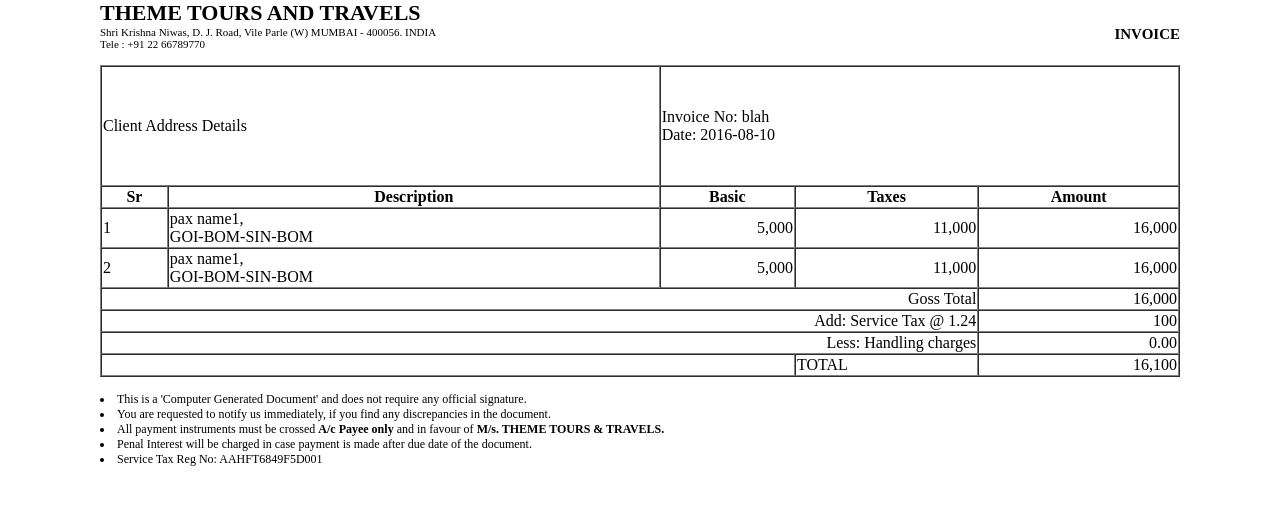
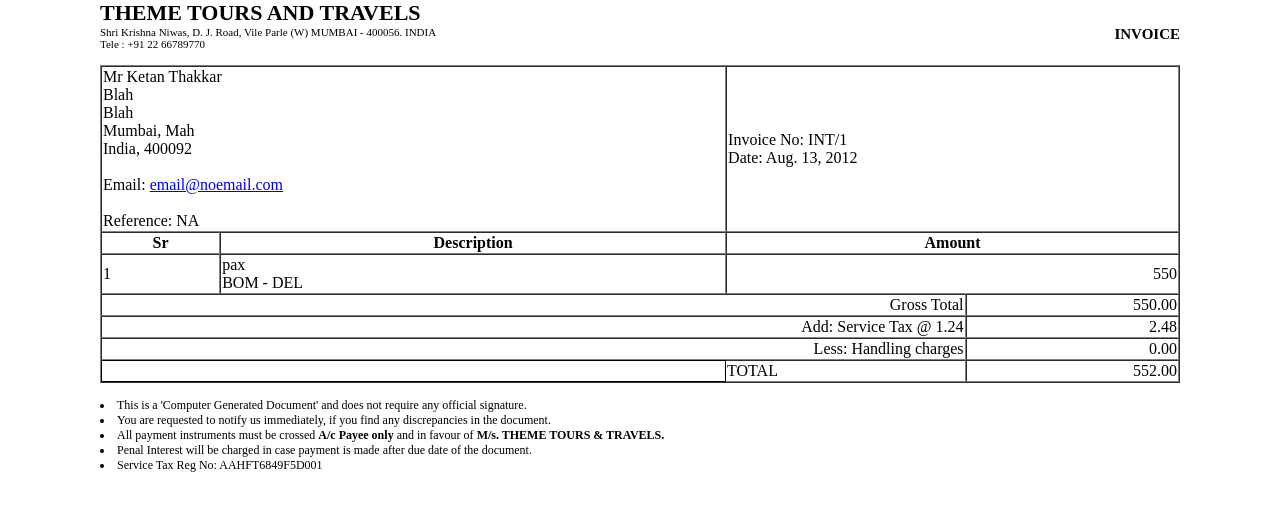
Before and after one commit to jileshl/themetours, a Django app: page /print/airsales/1 in a window 1280 px wide. Shown: the top 511 px of the page. Run offline with Django 3.2, Linux system fonts and the light colour scheme; data comes from the database, SQL or seed files in the repository; parts of the project's set-up code (start-up, migrations or seed data) failed here and were passed over.

Commit message:
Issue 1:	Change In Bill
Print bill Made it dynamic

```diff
--- a/templates/themetours/print_airsales.html
+++ b/templates/themetours/print_airsales.html
@@ -83,58 +83,87 @@
       <table width='100%' border='1px solid' cellspacing='0px' cellpading='0px'>
 	<tr class='billHeader'>
 	  <td colspan=5>
-	    <div>Client Address Details<br /></div>
+	    <div>
+	      {{ client.display_name }}<br />
+	      {{ client.address_line1 }}<br />
+	      {{ client.address_line2 }}<br />
+	      {{ client.city }}, {{ client.state }}<br />
+	      {{ client.country }}, {{ client.zip }}<br />
+	      <br />
+	      Email: <a href='mailto:{{ client.email }}'>{{ client.email }}</a><br />
+	      <br />
+	      Reference: {{ client.reference_name }}<br />
+	    </div>
 	  </td>
 	  <td colspan=3>
 	    <div>
-	      <div> Invoice No: blah </div>
-	      <div> Date: 2016-08-10 </div>
+	      <div> Invoice No: {{ sale.sales_transaction_no }} </div>
+	      <div> Date: {{ sale.sales_date }} </div>
 	    </div>
 	  </td>
 	</tr>
 	<tr>
 	  <th colspan=1>Sr</th>
 	  <th colspan=4>Description</th>
-	  <th colspan=1>Basic</th>
-	  <th colspan=1>Taxes</th>
-	  <th colspan=1>Amount</th>
+	  <th colspan=3>Amount</th>
 	</tr>
-	<!-- //for loop -->
+
+	{% for pax in paxInfo %}
 	<tr>
-	  <td style="valign:top;"> 1 </td>
-	  <td colspan=4> pax name1, <br /> GOI-BOM-SIN-BOM </td>
-	  <td class="numeric"> 5,000</td>
-	  <td class="numeric"> 11,000 </td>
-	  <td class="numeric"> 16,000 </td>
+	  <td style="valign:top;"> {{ forloop.counter }} </td>
+	  <td colspan=4> {{ pax.pax_name }} <br />
+	    {{pax.sector_from1 }} - {{ pax.sector_to1 }}
+
+	    {% if pax.sector_from2 %}
+	     - {{ pax.sector_from2 }} - {{ pax.sector_to2 }}
+	    {% endif %}
+
+	    {% if pax.sector_from3 %}
+	    - {{ pax.sector_from3 }} - {{ pax.sector_to3 }}
+	    {% endif %}
+
+	    {% if pax.sector_from4 %}
+	    - {{ pax.sector_from4 }} - {{ pax.sector_to4 }}
+	    {% endif %}
+
+	    {% if pax.sector_from5 %}
+	    - {{ pax.sector_from5 }} - {{ pax.sector_to5 }}
+	    {% endif %}
+
+	    {% if pax.sector_from6 %}
+	    - {{ pax.sector_from6 }} - {{ pax.sector_to6 }}
+	    {% endif %}
+
+	  </td>
+	  <td colspan = 3 class="numeric">
+	    {% if 1 == forloop.counter %}
+	    {{ pax.basic_fare|add:pax.airline_taxes|add:sale.additional_service_charge }}
+	    {% else %}
+	    {{ pax.basic_fare|add:pax.airline_taxes }}
+	    {% endif %}
+	  </td>
 	</tr>
-	<tr>
-	  <td style="valign:top;"> 2 </td>
-	  <td colspan=4> pax name1, <br /> GOI-BOM-SIN-BOM </td>
-	  <td class="numeric"> 5,000</td>
-	  <td class="numeric"> 11,000 </td>
-	  <td class="numeric"> 16,000 </td>
-	</tr>
-	<!-- //end for -->
+	{% endfor %}
 
 	<tr>
-	  <td colspan=7 class="billFooter">Goss Total</td>
-	  <td class="numeric">16,000</td>
+	  <td colspan=7 class="billFooter">Gross Total</td>
+	  <td class="numeric"> {{ gross }}</td>
 	</tr>
 
 	<tr>
 	  <td colspan=7 class='billFooter'>Add: Service Tax @ 1.24</td>
-	  <td class="numeric">100</td>
+	  <td class="numeric">{{ tax }}</td>
 	</tr>
 
 	<tr>
 	  <td colspan=7 class='billFooter'>Less: Handling charges</td>
-	  <td class="numeric">0.00</td>
+	  <td class="numeric">{{ sale.discount }} </td>
 	</tr>
 
 	<tr>
-	  <td colspan=6></td>
-	  <td colspan=1>TOTAL</td>
-	  <td colspan=1 class="numeric">16,100</td>
+	  <td colspan='6' style='border:1px solid'></td>
+	  <td colspan=1 style='border-left:none'>TOTAL</td>
+	  <td colspan=1 class="numeric"> {{ sale.total }} </td>
 	</tr>
       </table>
     </div>
--- a/themetours/views.py
+++ b/themetours/views.py
@@ -1,4 +1,5 @@
 import logging
+from decimal import *
 from django.core.serializers.json import DjangoJSONEncoder
 from themetours.utils import get_datatables_records
 from django.shortcuts import render_to_response, get_object_or_404, render
@@ -12,6 +13,7 @@ from django.forms.models import model_to_dict, modelformset_factory, BaseModelFo
 
 from django.forms import formsets
 from django.forms.formsets import formset_factory, BaseFormSet
+
 
 from themetours.forms import ServiceForm, ClientForm, SupplierForm, SaleForm, PurchaseForm, PassengerInfoForm
 from themetours.models import Client, Supplier, Purchase, Service, Sale, PassengerInfo, creditNote, debitNote
@@ -339,7 +341,6 @@ def update_airsale(request, id):
                     raise form.ValidationError(e.__str__)
 
             deletedModels = PassengerInfo.objects.filter(sales_transaction_no=salesModel).exclude(id__in=airpassengerInfo_ids)
-            print deletedModels;
             for dPmodels in deletedModels:
                 dPmodels.is_deleted = True;
                 dPmodels.save()
@@ -515,4 +516,18 @@ def reports(request):
 
 ################################################## PRINT ##############################################################################################################
 def print_airsales(request, id):
-    return render(request, 'themetours/print_airsales.html')
+    saleModel = Sale.objects.get(is_deleted=False, id=id)
+    paxInfo = PassengerInfo.objects.filter(is_deleted=False, sales_transaction_no=saleModel)
+    gross = Decimal(0.00)
+    gross_tax = Decimal(0.00)
+
+    for pax in paxInfo:
+        gross = gross + pax.basic_fare + pax.airline_taxes
+
+    gross = gross + saleModel.additional_service_charge
+    gross_tax = saleModel.service_tax + saleModel.education_cess + saleModel.higher_secondary
+    return render(request, 'themetours/print_airsales.html', {'client':saleModel.client,
+                                                              'sale':saleModel,
+                                                              'paxInfo': paxInfo,
+                                                              'gross': gross,
+                                                              'tax': gross_tax})
```
